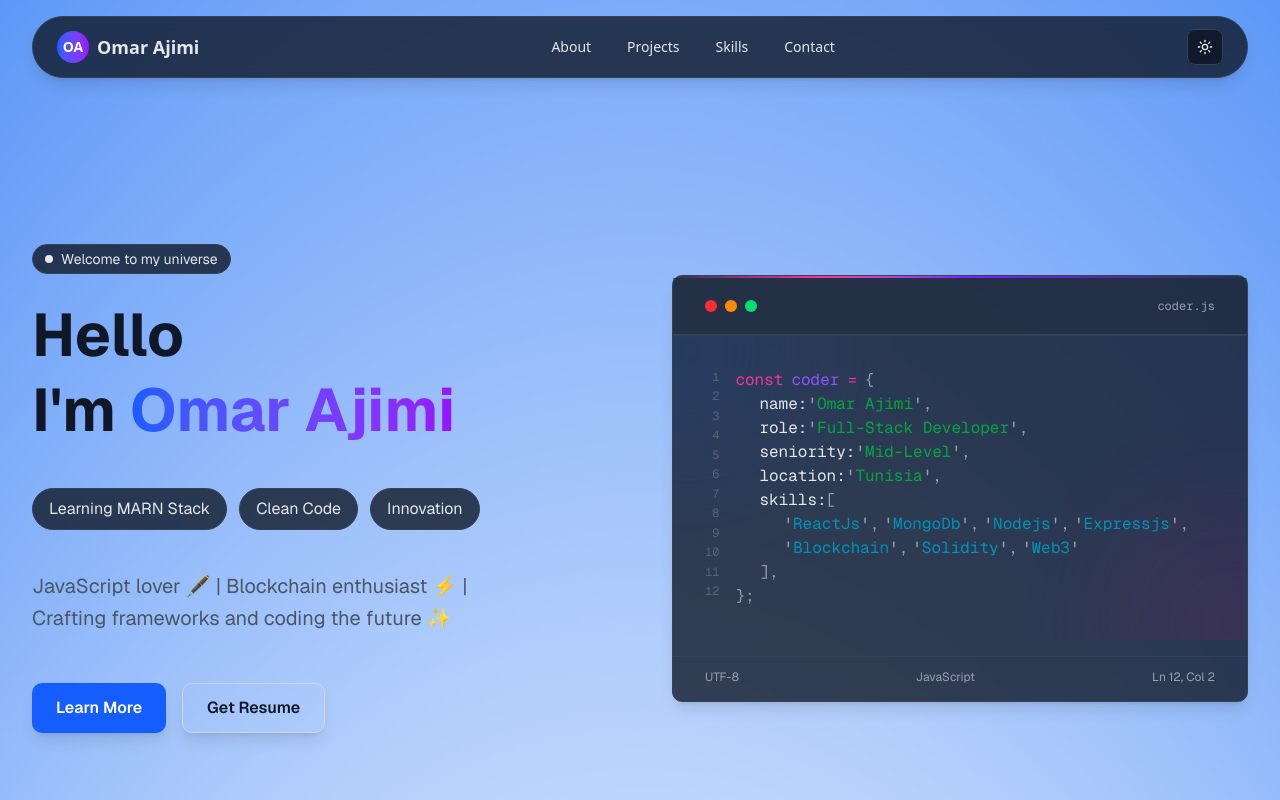
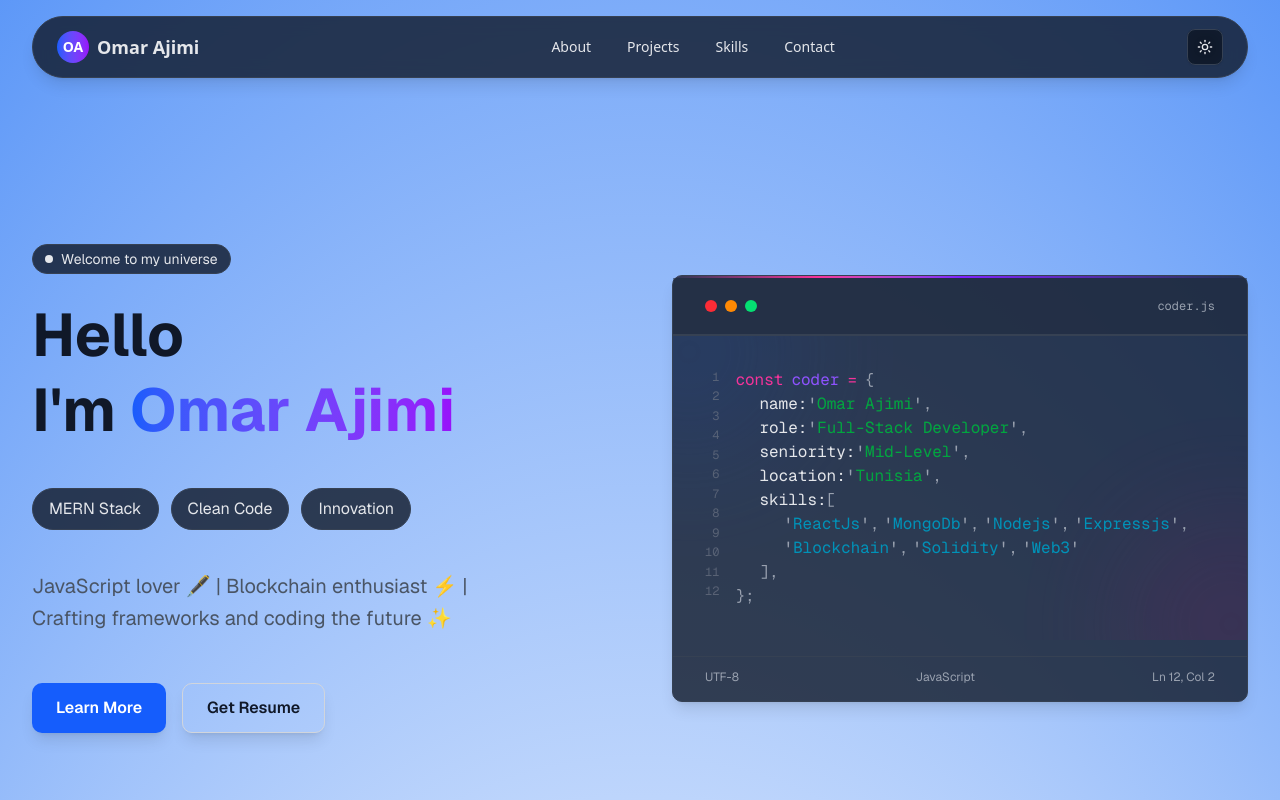
Before and after one commit to omar41101/Portfolio, a Next.js app: page / in a window 1280 px wide. Shown: the top 800 px of the page. Built offline with nearby package versions, Linux system fonts and the light colour scheme.

Commit message:
Update hero.tsx

```diff
--- a/src/app/comps/hero.tsx
+++ b/src/app/comps/hero.tsx
@@ -230,7 +230,7 @@ const Portfolio = () => {
                 </div>
                 <div className="flex flex-wrap gap-2 sm:gap-3 my-2 sm:my-4">
                   <span className="px-3 sm:px-4 py-1 sm:py-2 bg-gray-900/80 dark:bg-white/10 border border-gray-700 dark:border-gray-600 rounded-full text-gray-200 dark:text-gray-300 text-sm sm:text-base backdrop-blur-sm hover:bg-gray-800 dark:hover:bg-white/20 transition-all duration-300 cursor-default">
-                    Learning MARN Stack
+                     MERN Stack
                   </span>
                   <span className="px-3 sm:px-4 py-1 sm:py-2 bg-gray-900/80 dark:bg-white/10 border border-gray-700 dark:border-gray-600 rounded-full text-gray-200 dark:text-gray-300 text-sm sm:text-base backdrop-blur-sm hover:bg-gray-800 dark:hover:bg-white/20 transition-all duration-300 cursor-default">
                     Clean Code
```
